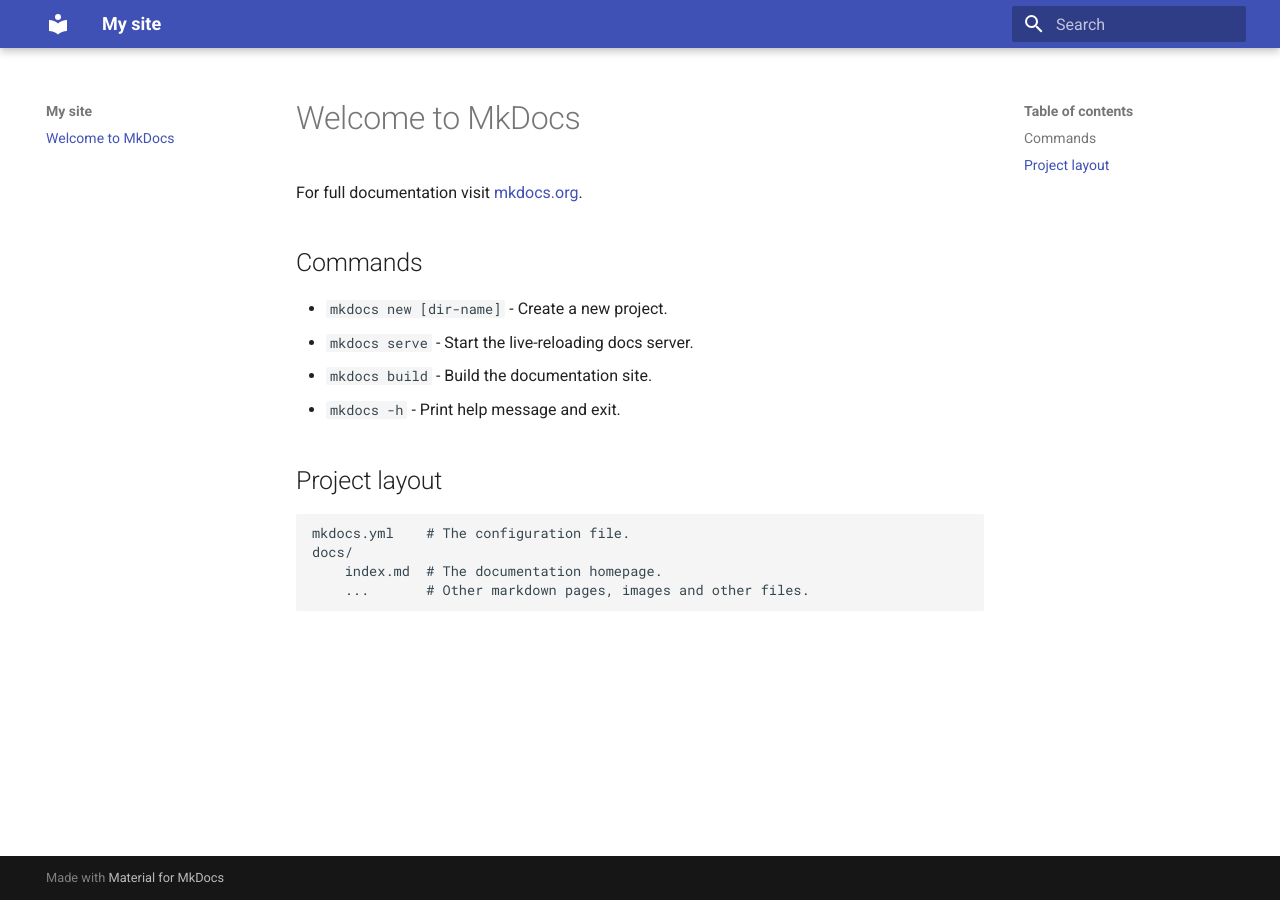
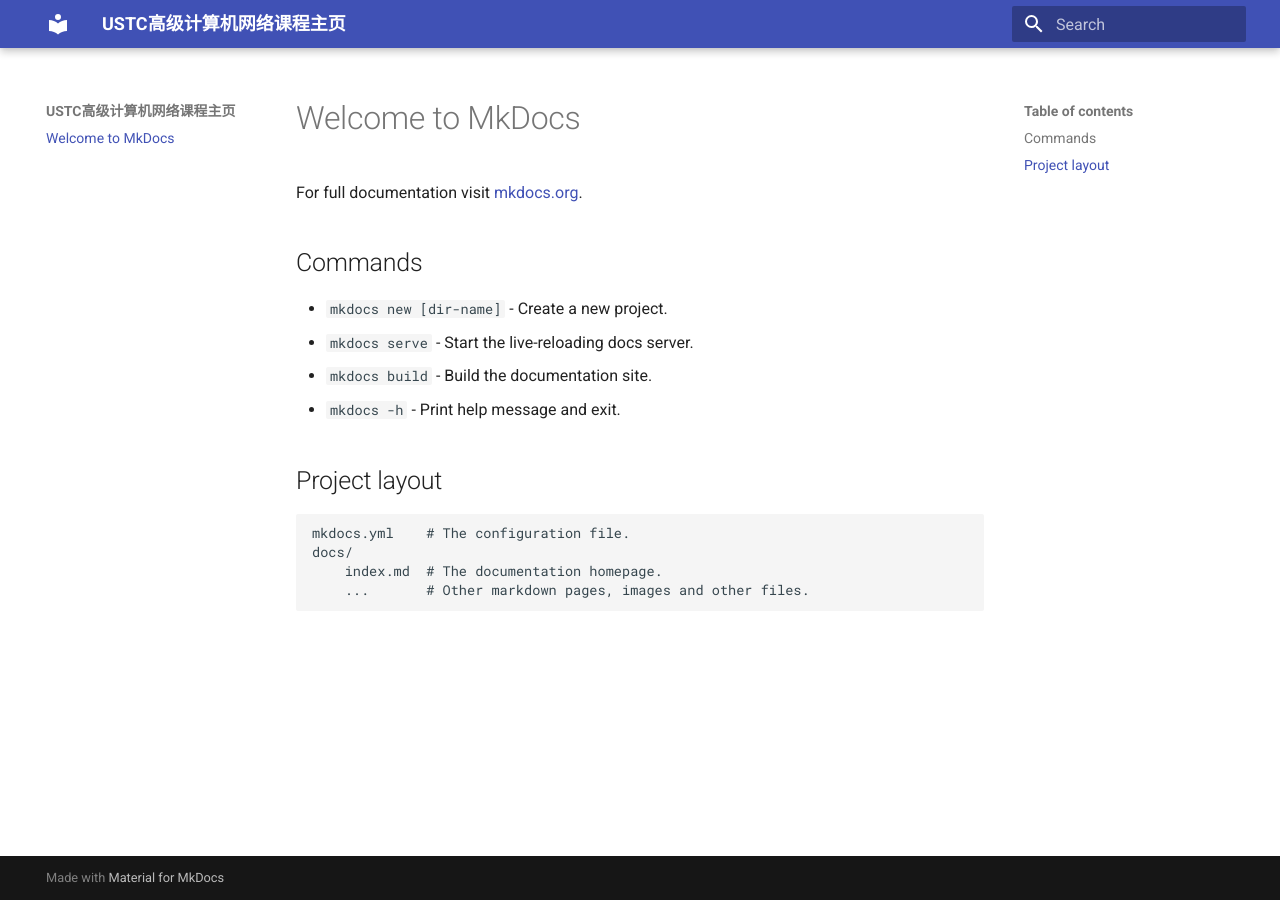
Before and after one commit to ACN-2025/ACN-2025.github.io, an MkDocs documentation site: the page built from docs/index.md, in a window 1280 px wide. Built offline with MkDocs 1.6.1 and Material for MkDocs 9.7.7, drawn with Linux system fonts in a browser that asks for light colours.

Commit message:
Try another ci.yml.

```diff
--- a/mkdocs.yml
+++ b/mkdocs.yml
@@ -1,4 +1,4 @@
-site_name: My site
+site_name: USTC高级计算机网络课程主页
 site_url: https://acn-2025.github.io
 theme:
   name: material
```
Also changed, not shown: 1 other file.
